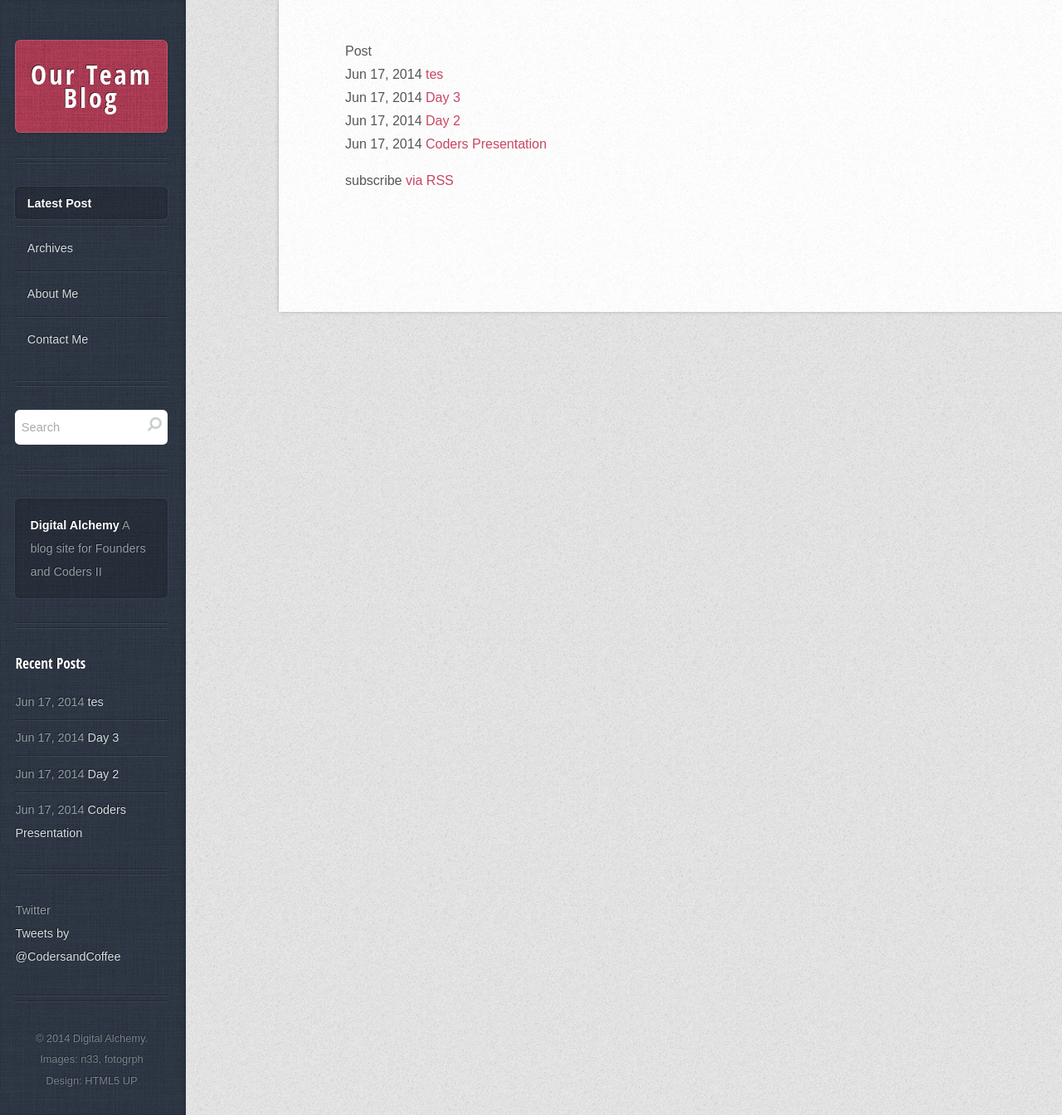
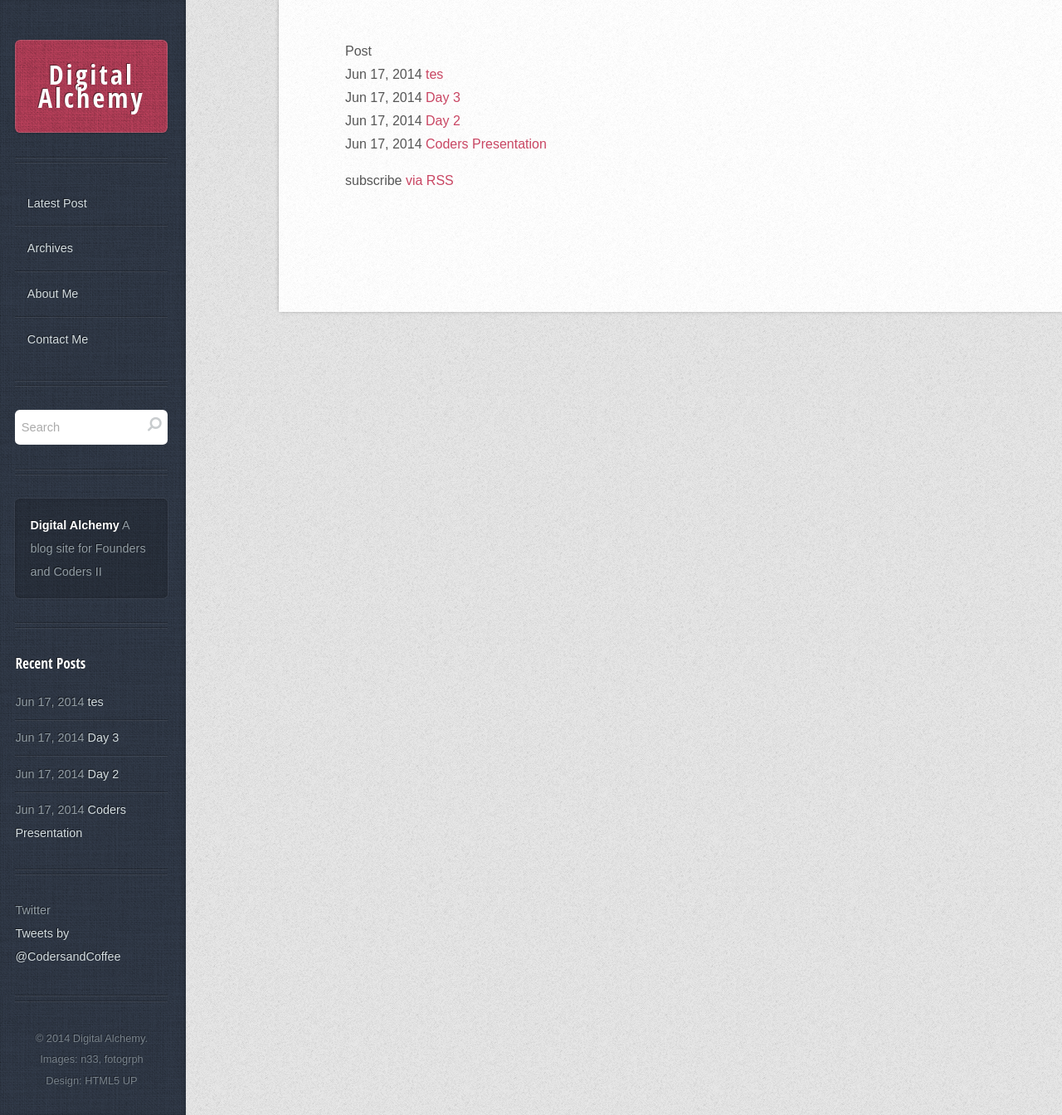
Before and after one commit to leochilds/digitalalchemy, a Jekyll site: the page built from index.html, in a window 1280 px wide. Shown: the whole page at 83% size. Built offline with Jekyll 4.4.1, drawn with Linux system fonts in a browser that asks for light colours; nearby versions of some CDN libraries; comment, search, counter and statistics services are not loaded.

Commit message:
name change to digital alchemy

```diff
--- a/_config.yml
+++ b/_config.yml
@@ -1,5 +1,5 @@
 # Site settings
-title: Our Team Blog
+title: Digital Alchemy
 email: leo.@live.com
 description: "This Amazing site was built using jekyll on github pages. This blog was put together toi aid learning in the Founders and Coders course"
 baseurl: "/leodev"
--- a/_includes/sidebar.html
+++ b/_includes/sidebar.html
@@ -9,7 +9,7 @@
 						<!-- Nav -->
 							<nav id="nav">
 								<ul>
-									<li class="current_page_item"><a href="#">Latest Post</a></li>
+									<li><a href="#">Latest Post</a></li>
 									<li><a href="#">Archives</a></li>
 									<li><a href="#">About Me</a></li>
 									<li><a href="#">Contact Me</a></li>
```
